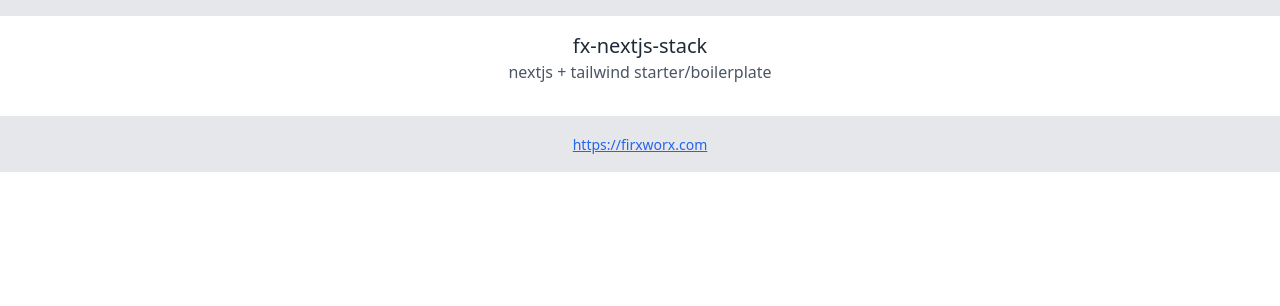
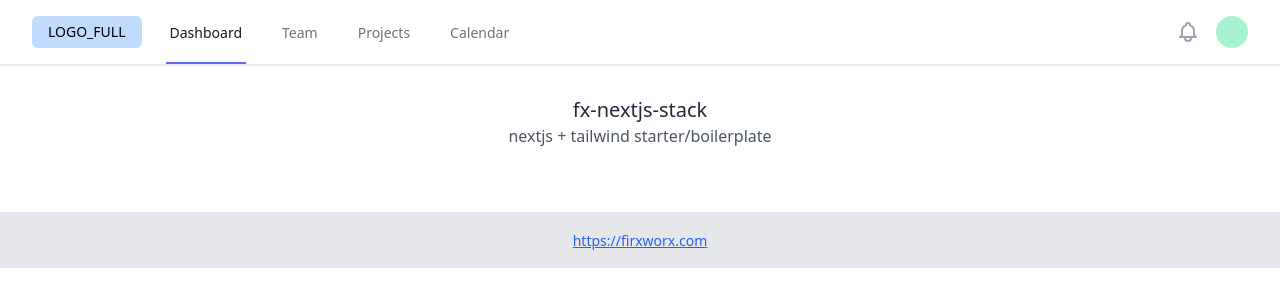
Before and after one commit to firxworx/fx-nextjs-stack, a Next.js app: page / in a window 1280 px wide. Shown: the top 306 px of the page. Built offline with nearby package versions, Linux system fonts and the light colour scheme; a web font is replaced by a local one; what @tailwindcss/typography would draw is missing.

Commit message:
update index page to use Header and Footer

```diff
--- a/src/pages/index.tsx
+++ b/src/pages/index.tsx
@@ -1,26 +1,17 @@
+import { Footer } from '../components/layout/Footer'
+import { Header } from '../components/layout/Header'
+
 export default function IndexPage() {
   return (
     <>
-      <div className="mb-4 bg-gray-200 h-4"></div>
-      <main className="">
+      <Header />
+      <main className="py-8">
         <div className="container mx-auto">
           <h1 className="text-center text-xl text-gray-800">fx-nextjs-stack</h1>
           <h2 className="text-center text-base text-gray-600">nextjs + tailwind starter/boilerplate</h2>
         </div>
       </main>
-
-      <footer className="mt-8 bg-gray-200">
-        <div className="container mx-auto text-center p-4">
-          <a
-            href="https://firxworx.com"
-            target="_blank"
-            rel="noopener noreferrer"
-            className="text-blue-600 text-sm underline leading-none"
-          >
-            https://firxworx.com
-          </a>
-        </div>
-      </footer>
+      <Footer />
     </>
   )
 }
```
